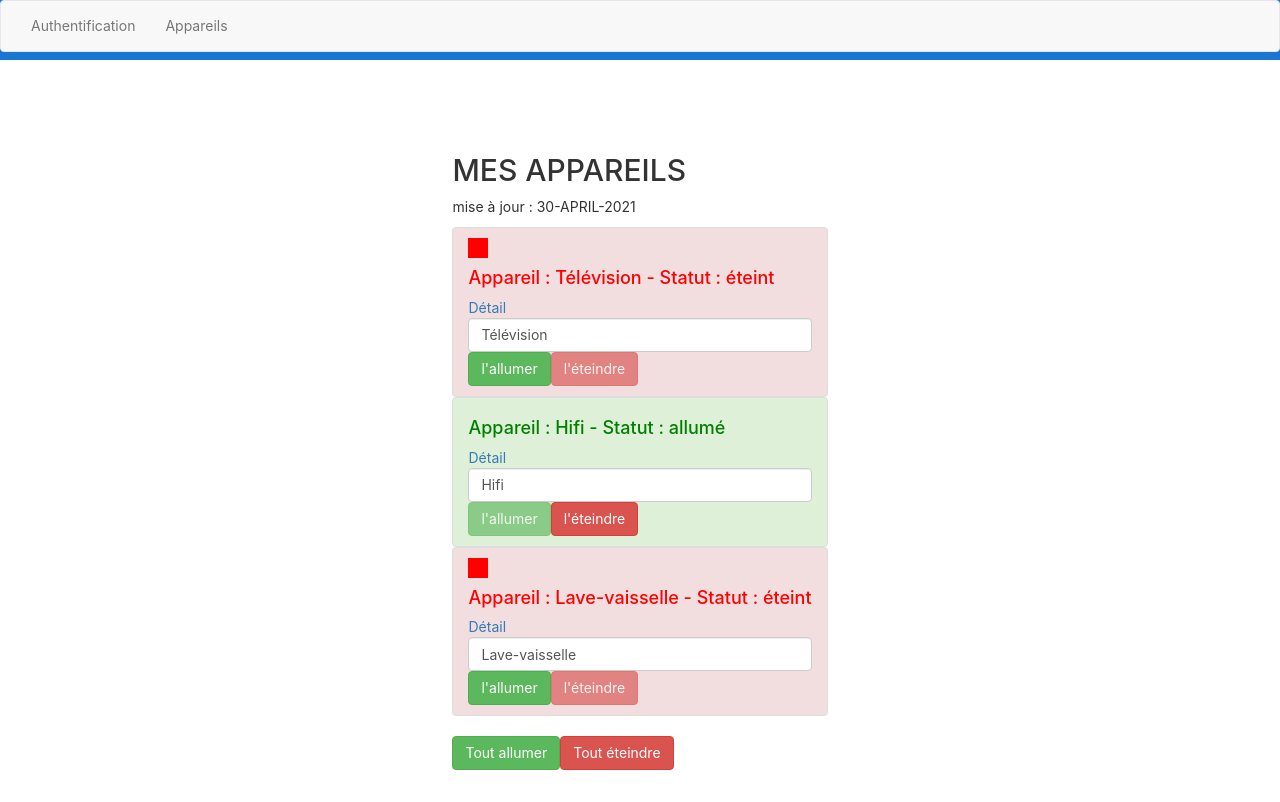
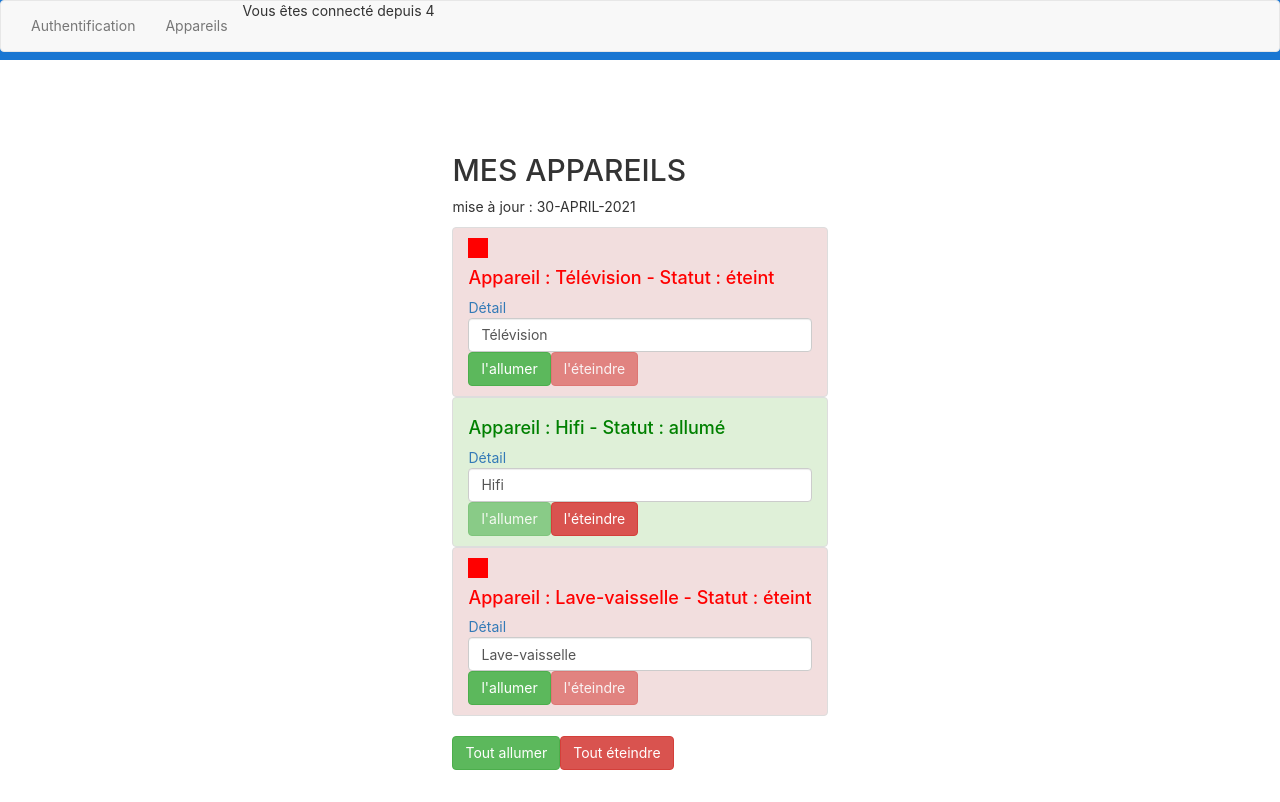
Before and after one commit to briensbe/angular1, an Angular app: page / in a window 1280 px wide. Built offline with nearby package versions, Linux system fonts and the light colour scheme.

Commit message:
1h59 - Observable - un counter simple

```diff
--- a/src/app/app.component.html
+++ b/src/app/app.component.html
@@ -327,6 +327,9 @@
       <li routerLinkActive="active" ><a routerLink="appareils">Appareils</a></li>
 
     </ul>
+    <div class="navbar-left">
+      <p>Vous êtes connecté depuis {{ secondes }}</p>
+    </div>
   </div>
 </nav>
 <div class="content">
--- a/src/app/app.component.ts
+++ b/src/app/app.component.ts
@@ -1,4 +1,6 @@
 import { Component, OnInit } from '@angular/core';
+import { Observable } from 'rxjs';
+import { interval } from 'rxjs';
 
 
 @Component({
@@ -8,4 +10,23 @@
 })
 export class AppComponent {
 
+  secondes: number;
+
+  constructor() { }
+
+  ngOnInit() {
+    const counter = interval(1000);
+    counter.subscribe(
+      (value: number) => {
+        this.secondes = value;
+      },
+      () => {
+        console.log('Un erreur s\'est produite');
+      },
+      () => {
+        console.log('Observable complétée');
+      }
+    );
+  }
+
 }
```
